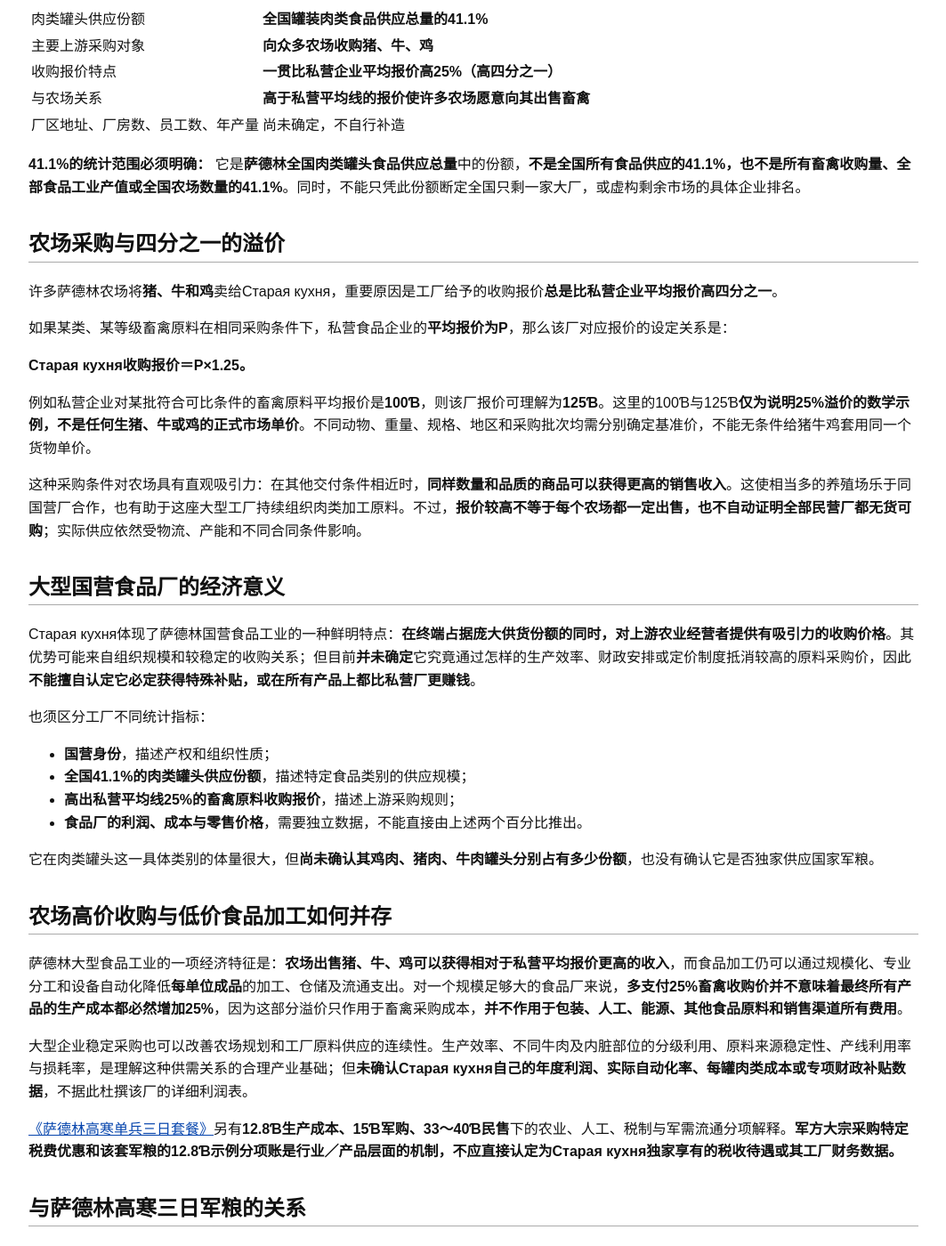
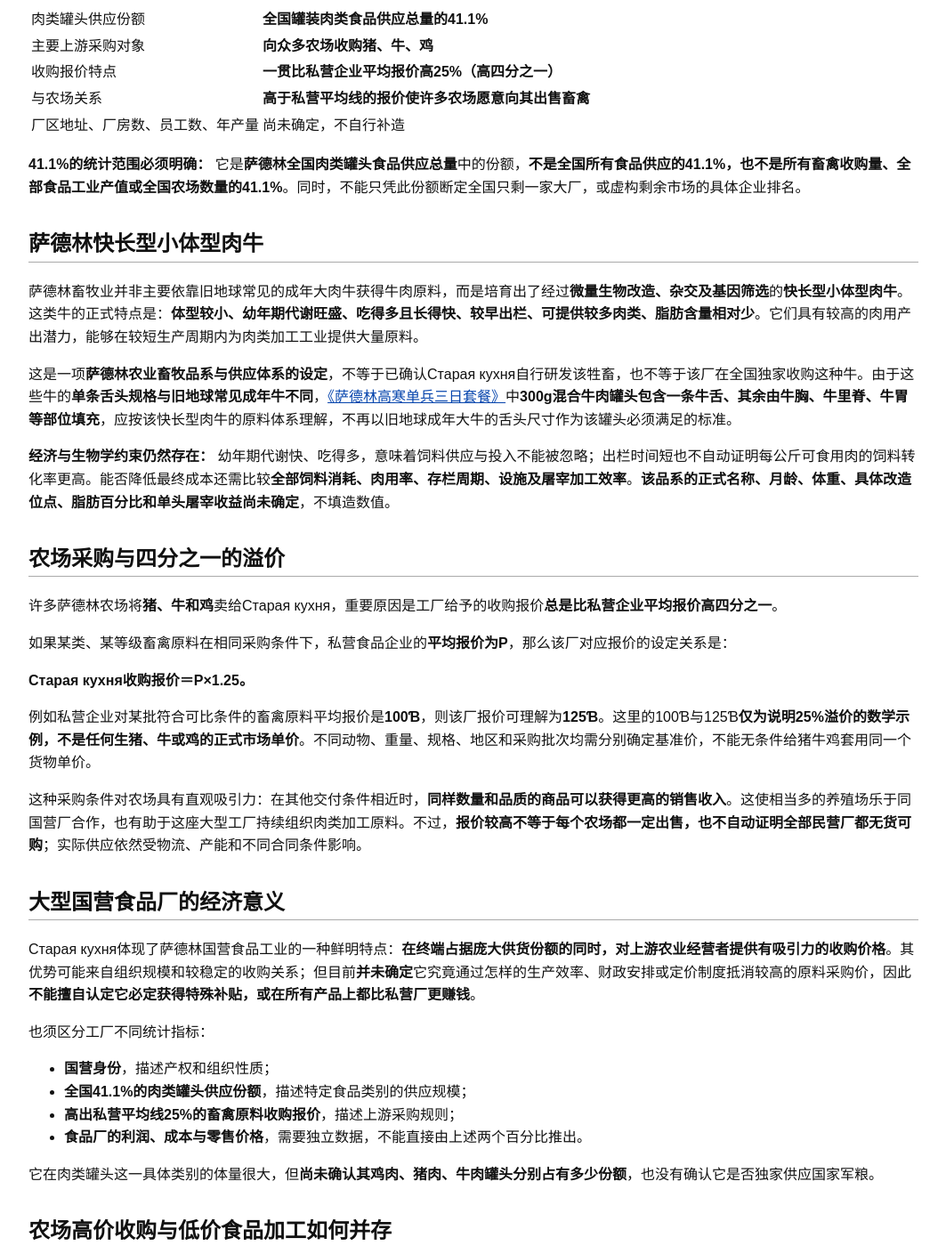
Before and after one commit to xdd44894-hub/orbina-encyclopedia, a Jekyll site: the page built from _articles/article-408.md, in a window 1280 px wide and 1400 px high, scrolled down 628 px. Shown: the whole window at 89% size, without its empty margins (108-1171 px from the left). Built offline with Jekyll 4.4.1, drawn with Linux system fonts in a browser that asks for light colours; some of the changed text lies outside the part shown.

Commit message:
Старая кухня产业背景补充萨德林微量改造杂交快长型小肥牛：低脂高肉用率与幼年高采食量，区分食品厂和养殖品系

```diff
--- a/_articles/article-408.md
+++ b/_articles/article-408.md
@@ -24,6 +24,14 @@ ai_search: true
 | 厂区地址、厂房数、员工数、年产量 | 尚未确定，不自行补造 |
 
 **41.1%的统计范围必须明确：** 它是**萨德林全国肉类罐头食品供应总量**中的份额，**不是全国所有食品供应的41.1%，也不是所有畜禽收购量、全部食品工业产值或全国农场数量的41.1%**。同时，不能只凭此份额断定全国只剩一家大厂，或虚构剩余市场的具体企业排名。
+
+## 萨德林快长型小体型肉牛
+
+萨德林畜牧业并非主要依靠旧地球常见的成年大肉牛获得牛肉原料，而是培育出了经过**微量生物改造、杂交及基因筛选**的**快长型小体型肉牛**。这类牛的正式特点是：**体型较小、幼年期代谢旺盛、吃得多且长得快、较早出栏、可提供较多肉类、脂肪含量相对少**。它们具有较高的肉用产出潜力，能够在较短生产周期内为肉类加工工业提供大量原料。
+
+这是一项**萨德林农业畜牧品系与供应体系的设定**，不等于已确认Старая кухня自行研发该牲畜，也不等于该厂在全国独家收购这种牛。由于这些牛的**单条舌头规格与旧地球常见成年牛不同**，[《萨德林高寒单兵三日套餐》]({{ '/articles/article-406/' | relative_url }})中**300g混合牛肉罐头包含一条牛舌、其余由牛胸、牛里脊、牛胃等部位填充**，应按该快长型肉牛的原料体系理解，不再以旧地球成年大牛的舌头尺寸作为该罐头必须满足的标准。
+
+**经济与生物学约束仍然存在：** 幼年期代谢快、吃得多，意味着饲料供应与投入不能被忽略；出栏时间短也不自动证明每公斤可食用肉的饲料转化率更高。能否降低最终成本还需比较**全部饲料消耗、肉用率、存栏周期、设施及屠宰加工效率**。**该品系的正式名称、月龄、体重、具体改造位点、脂肪百分比和单头屠宰收益尚未确定**，不填造数值。
 
 ## 农场采购与四分之一的溢价
 
@@ -54,7 +62,7 @@ ai_search: true
 
 萨德林大型食品工业的一项经济特征是：**农场出售猪、牛、鸡可以获得相对于私营平均报价更高的收入**，而食品加工仍可以通过规模化、专业分工和设备自动化降低**每单位成品**的加工、仓储及流通支出。对一个规模足够大的食品厂来说，**多支付25%畜禽收购价并不意味着最终所有产品的生产成本都必然增加25%**，因为这部分溢价只作用于畜禽采购成本，**并不作用于包装、人工、能源、其他食品原料和销售渠道所有费用**。
 
-大型企业稳定采购也可以改善农场规划和工厂原料供应的连续性。生产效率、不同牛肉及内脏部位的分级利用、原料来源稳定性、产线利用率与损耗率，是理解这种供需关系的合理产业基础；但**未确认Старая кухня自己的年度利润、实际自动化率、每罐肉类成本或专项财政补贴数据**，不据此杜撰该厂的详细利润表。
+大型企业稳定采购也可以改善农场规划和工厂原料供应的连续性。**快长型小体型肉牛较短的出栏周期及较多的肉用产出**、生产效率、不同牛肉及内脏部位的分级利用、原料来源稳定性、产线利用率与损耗率，是理解这种供需关系的产业基础；但**未确认Старая кухня自己的年度利润、实际自动化率、每罐肉类成本或专项财政补贴数据**，不据此杜撰该厂的详细利润表。
 
 [《萨德林高寒单兵三日套餐》]({{ '/articles/article-406/' | relative_url }})另有**12.8Ɓ生产成本、15Ɓ军购、33～40Ɓ民售**下的农业、人工、税制与军需流通分项解释。**军方大宗采购特定税费优惠和该套军粮的12.8Ɓ示例分项账是行业／产品层面的机制，不应直接认定为Старая кухня独家享有的税收待遇或其工厂财务数据。**
 
```
